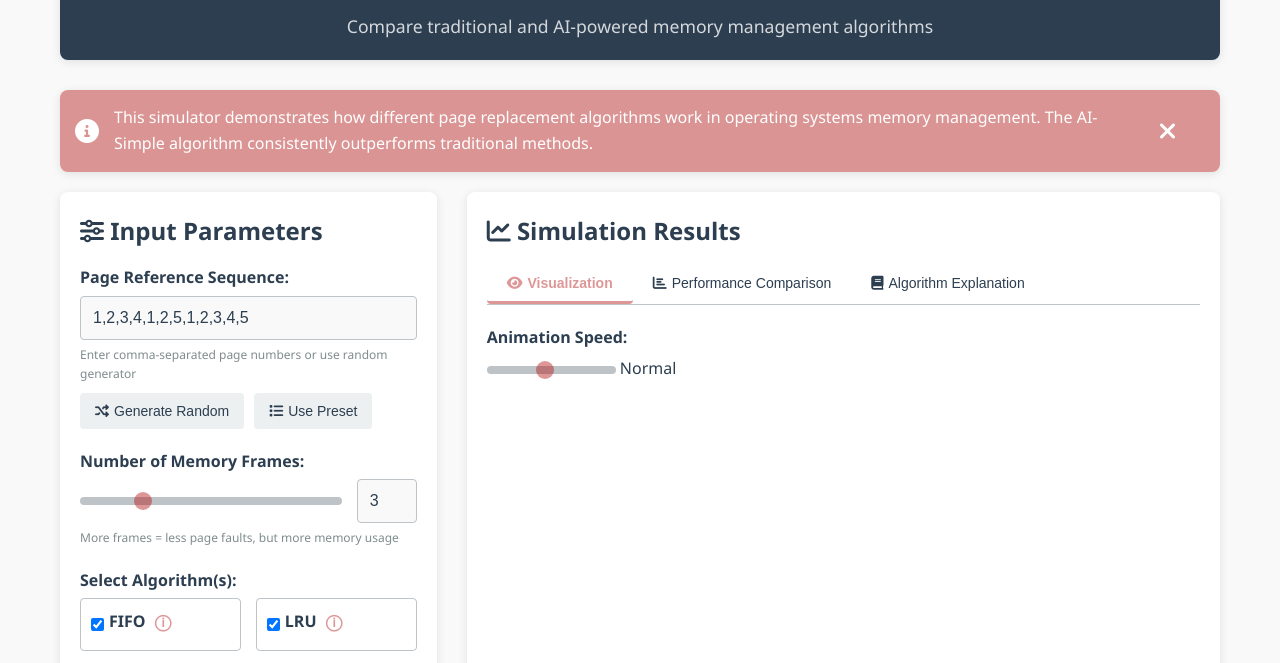
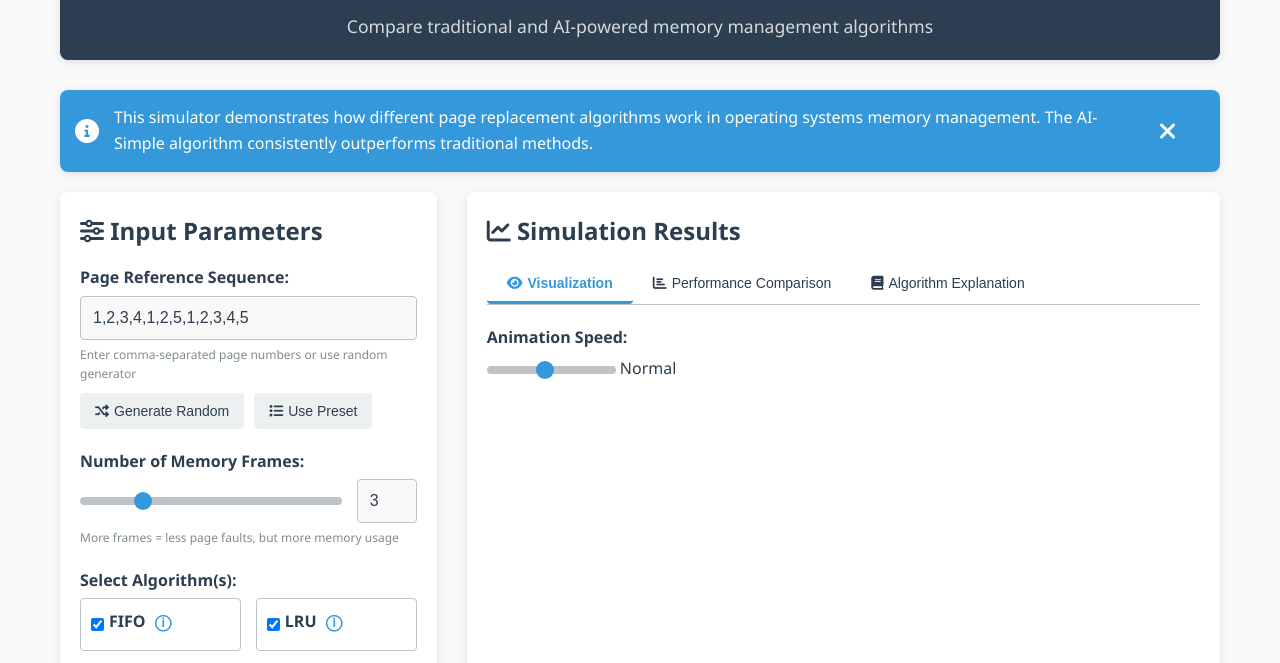
Before and after one commit to funnycoder241/os_project, a plain HTML site: page index.html in a window 1280 px wide. Shown: the part 94-757 px from the top of the page. Drawn offline with nearby package versions, Linux system fonts and the light colour scheme.

Commit message:
restored primary color back to blue

```diff
--- a/static/css/styles.css
+++ b/static/css/styles.css
@@ -1,9 +1,8 @@
 /* Global Styles */
 :root {
     /* Light Theme Colors
-    --primary-color: #3498db;
-    */
-    --primary-color: #b4151571;
+
+    */--primary-color: #3498db;
     --secondary-color: #2ecc71;
     --error-color: #e74c3c;
     --dark-color: #2c3e50;
```
